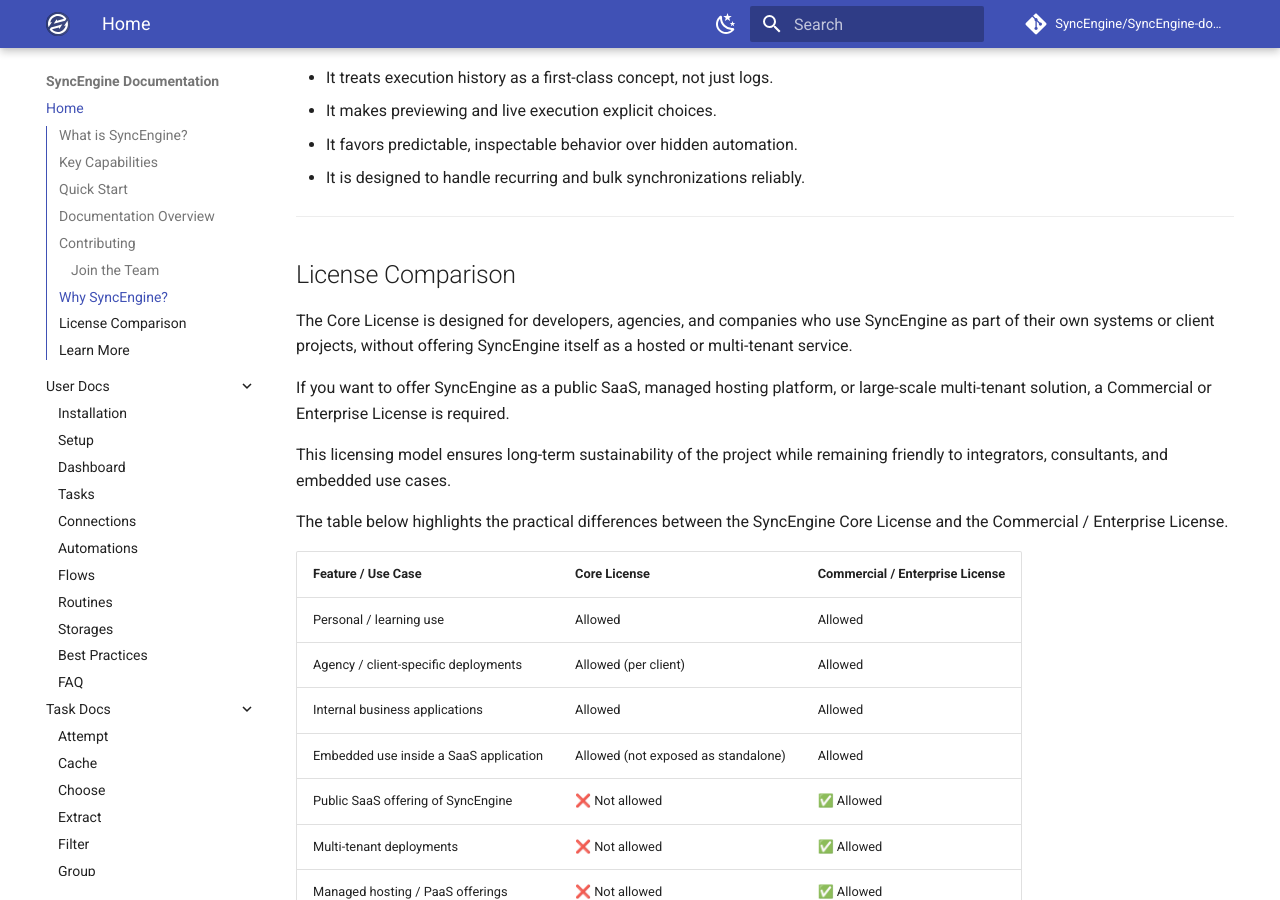
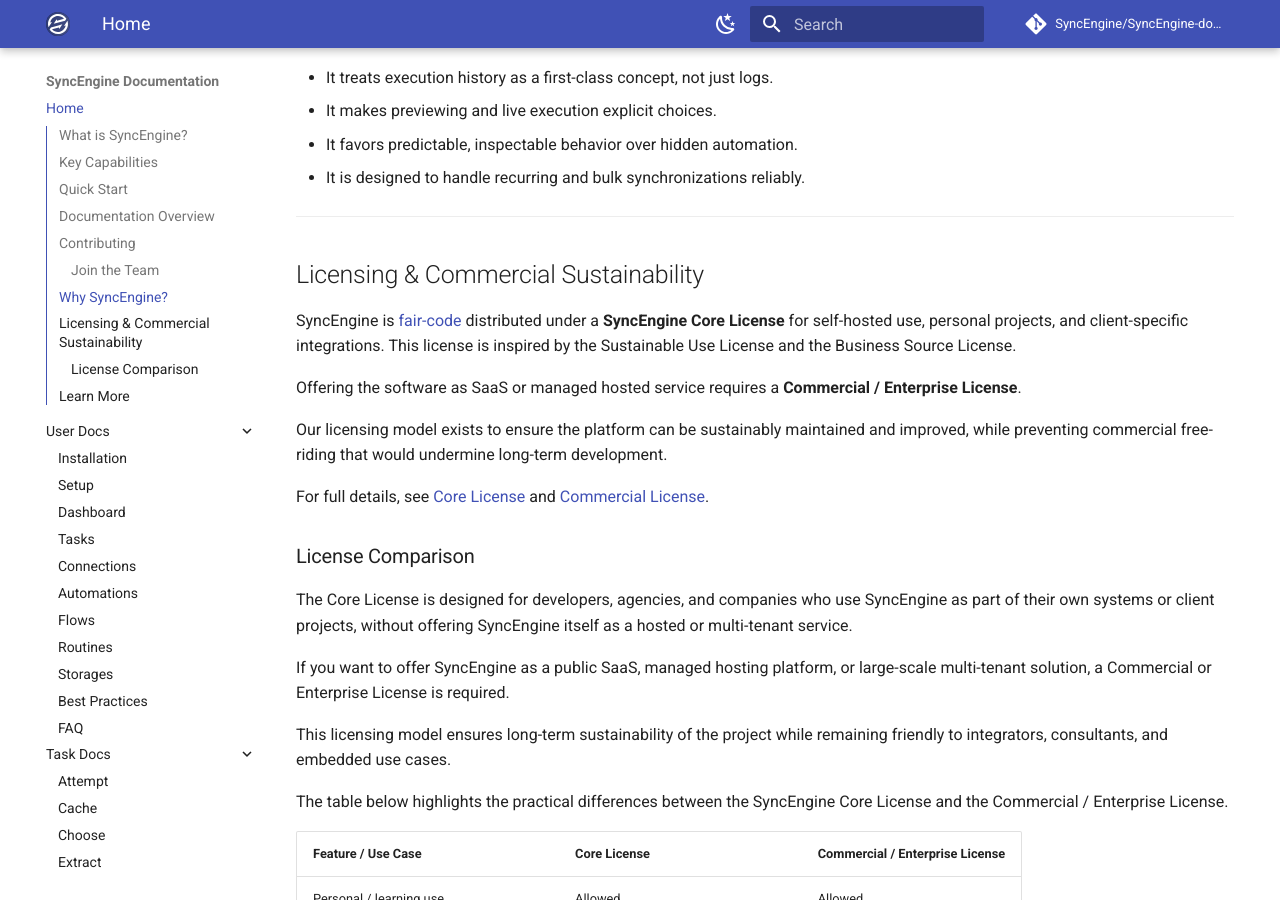
Before and after one commit to SyncEngine/docs, an MkDocs documentation site: the page built from docs/index.md, in a window 1280 px wide and 900 px high, scrolled down 2374 px. Built offline with MkDocs 1.6.1 and Material for MkDocs 9.7.7, drawn with Linux system fonts in a browser that asks for light colours; comment, search, counter and statistics services are not loaded.

Commit message:
Revise licensing section to clarify SyncEngine's fair-code distribution and commercial sustainability model

```diff
--- a/docs/index.md
+++ b/docs/index.md
@@ -97,7 +97,20 @@ SyncEngine takes a different approach:
 
 ---
 
-## License Comparison
+## Licensing & Commercial Sustainability
+
+SyncEngine is [fair-code](https://faircode.io) distributed under a **SyncEngine Core License**
+for self-hosted use, personal projects, and client-specific integrations.
+This license is inspired by the Sustainable Use License and the Business Source License.
+
+Offering the software as SaaS or managed hosted service requires a **Commercial / Enterprise License**.
+
+Our licensing model exists to ensure the platform can be sustainably maintained and improved,
+while preventing commercial free-riding that would undermine long-term development.
+
+For full details, see [Core License](https://github.com/SyncEngine/SyncEngine/blob/master/LICENSE.md) and [Commercial License](https://github.com/SyncEngine/SyncEngine/blob/master/LICENSE_COMMERCIAL.md).
+
+### License Comparison
 
 The Core License is designed for developers, agencies, and companies
 who use SyncEngine as part of their own systems or client projects,
```
